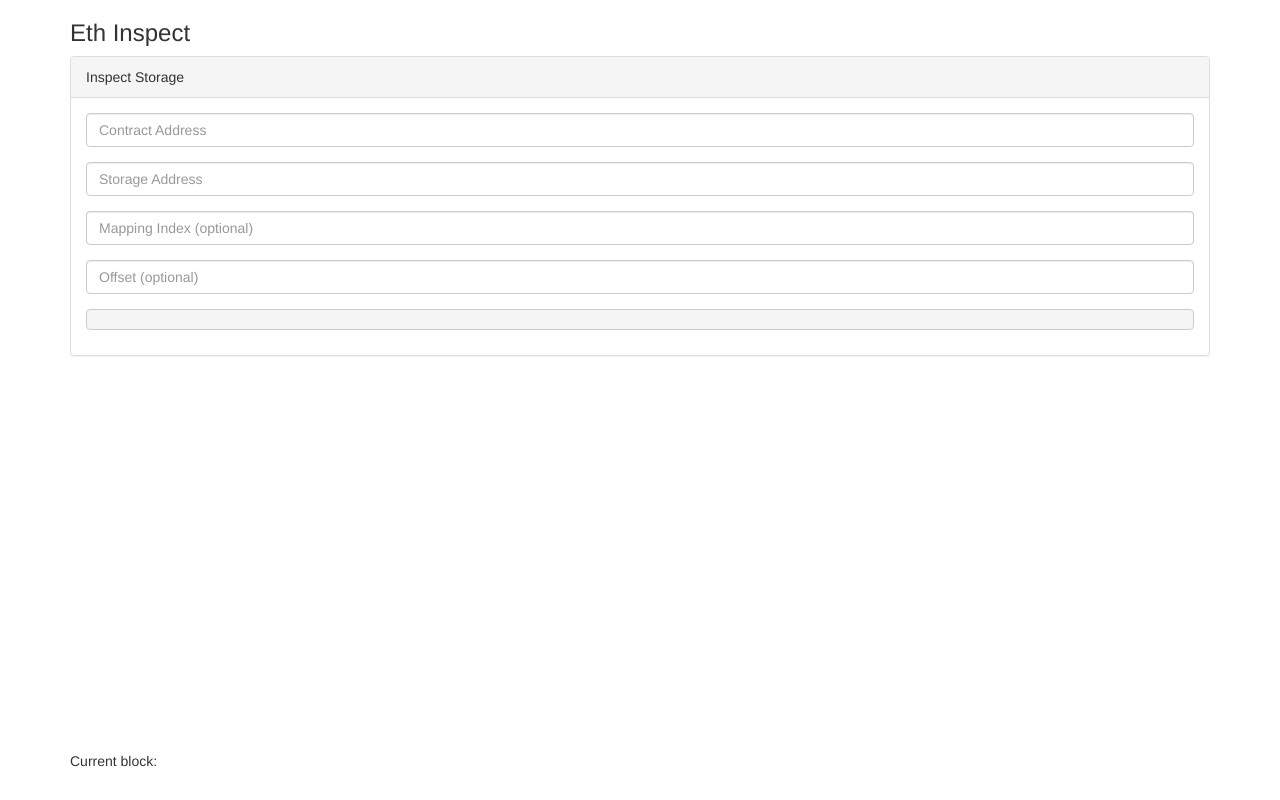
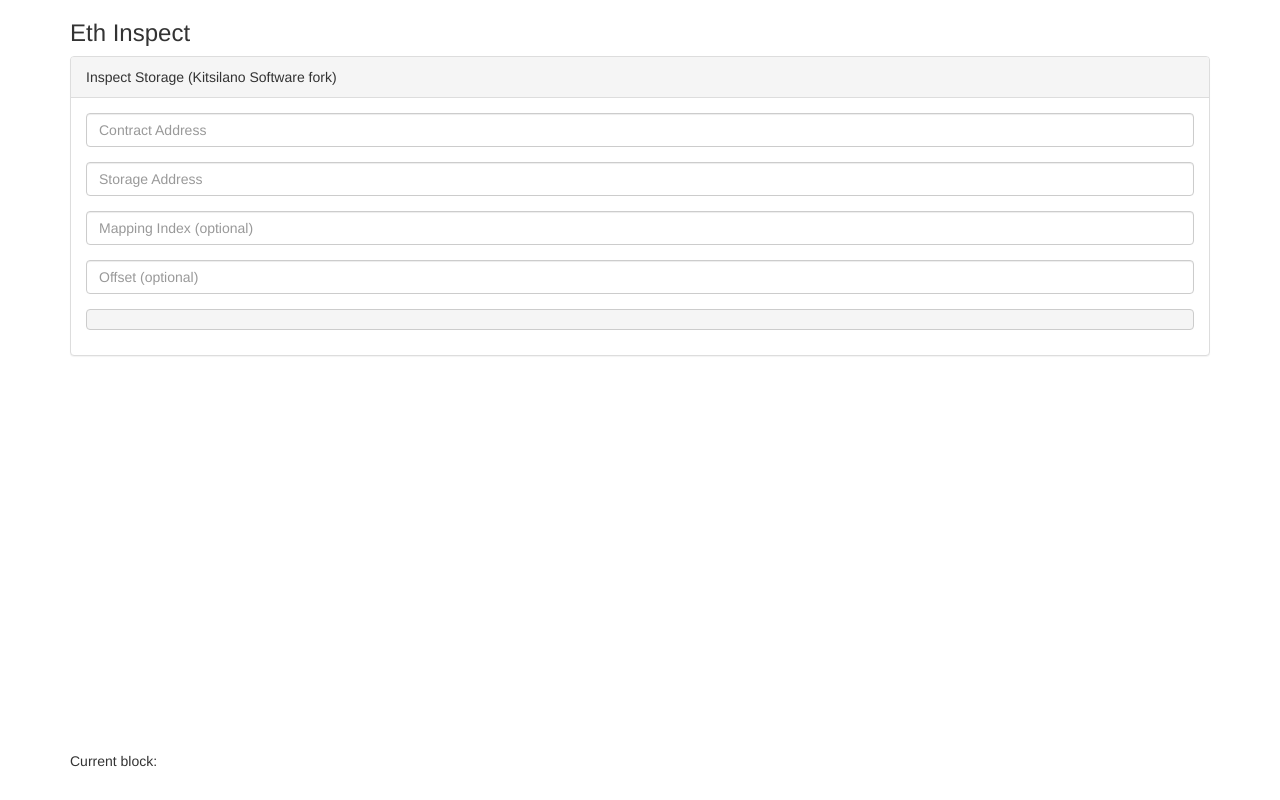
Before and after one commit to kitsilanosoftware/ethinspect, a plain HTML site: page index.html in a window 1280 px wide. Drawn offline with nearby package versions, Linux system fonts and the light colour scheme.

Commit message:
Push an edit, so that the git pages will be updated.

```diff
--- a/index.html
+++ b/index.html
@@ -68,7 +68,7 @@ body { padding-bottom: 70px; }
 <div class="container">
 <h3>Eth Inspect</h3>
 <div class="panel panel-default">
-<div class="panel-heading">Inspect Storage</div>
+<div class="panel-heading">Inspect Storage (Kitsilano Software fork)</div>
 <div class="panel-body">
 <form id="storageInspector" action="" method="get">
 	<div class="form-group"><input type="text" class="form-control" placeholder="Contract Address" id="contractAddr"></div>
```
